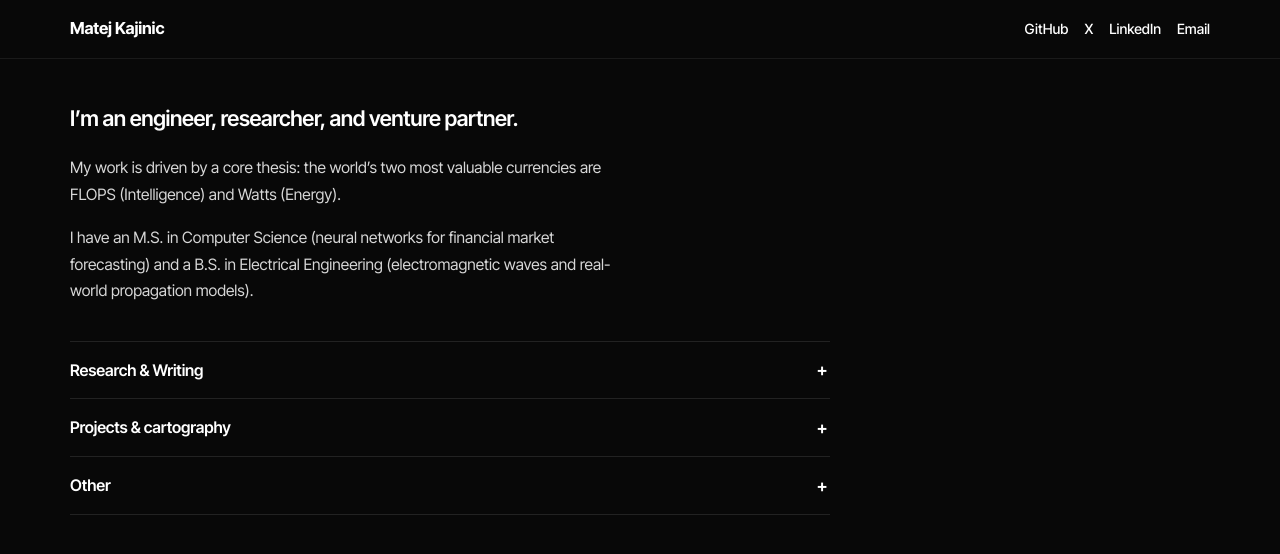
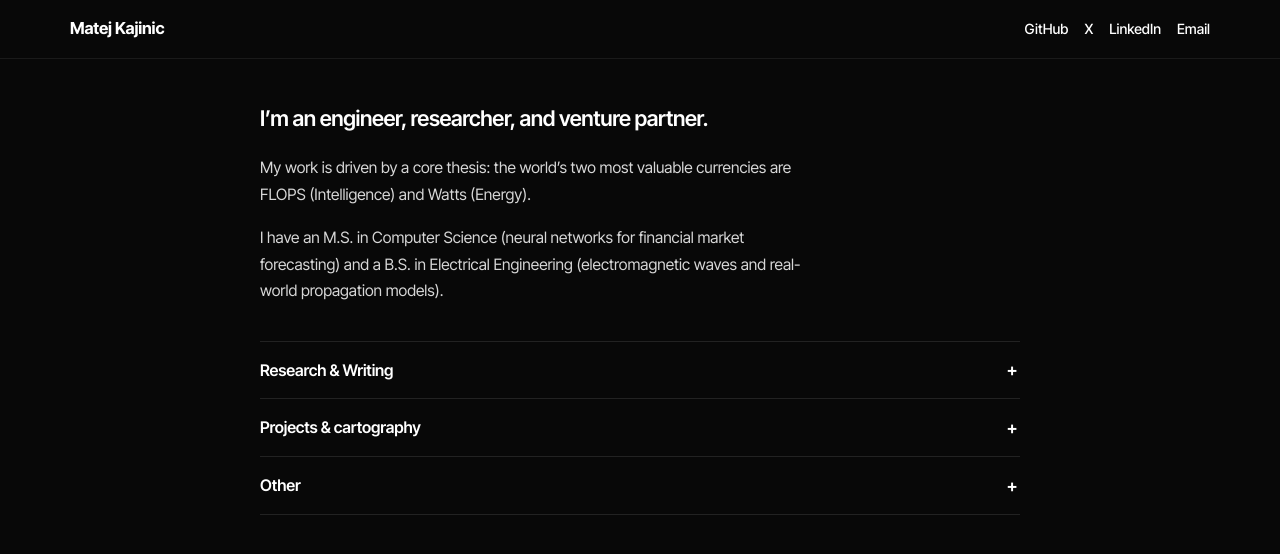
Before and after one commit to matejkajinic/matejkajinic.github.io, a Jekyll site: the page built from index.md, in a window 1280 px wide. Shown: the top 554 px of the page. Built offline with Jekyll 4.4.1, drawn with Linux system fonts in a browser that asks for light colours.

Commit message:
Update style.css

```diff
--- a/assets/css/style.css
+++ b/assets/css/style.css
@@ -75,7 +75,7 @@ body {
 
 .content {
   max-width: 760px;
-  margin: 0;
+  margin: 0 auto;
 }
 
 .article-page {
@@ -410,7 +410,7 @@ body {
 
 .site-footer {
   max-width: 760px;
-  margin: 0;
+  margin: 0 auto;
   padding: 2rem 1.25rem 2rem;
   color: var(--text);
   font-size: 0.85rem;
```
